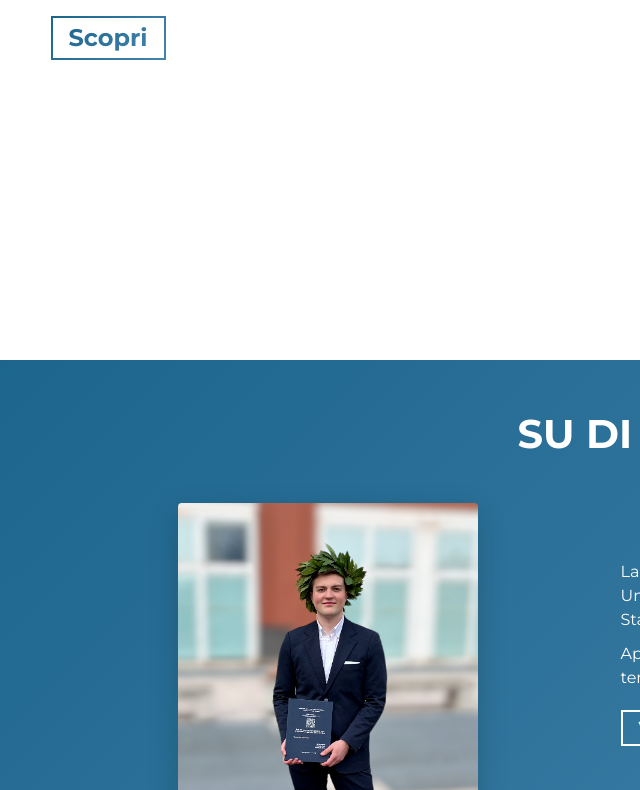
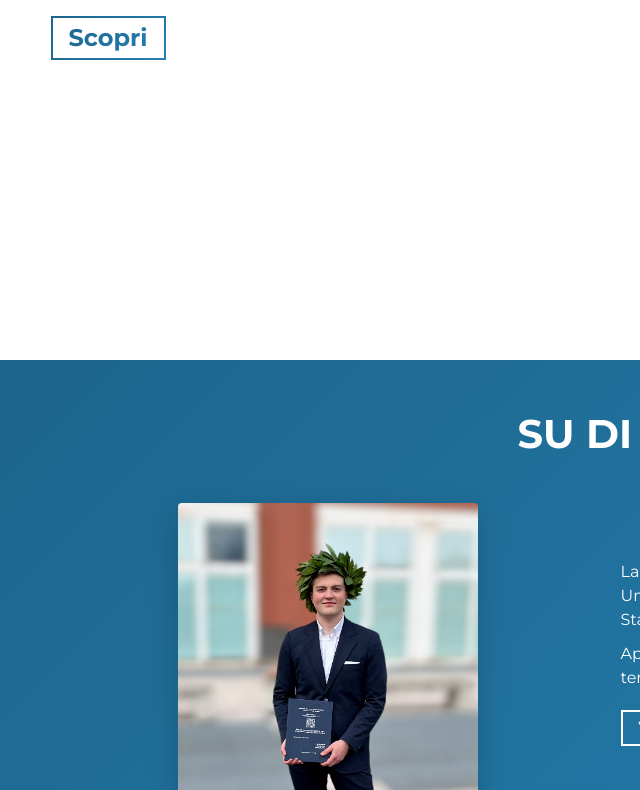
Before and after one commit to alessandrocolello/alessandrocolello, a website built with Parcel: page src/index.html in a window 1280 px wide. Shown: the part 440-1230 px from the top of the page, without its empty margins (27-667 px from the left). Built offline with nearby package versions, Linux system fonts and the light colour scheme.

Commit message:
Update _variables.scss

```diff
--- a/src/sass/abstracts/_variables.scss
+++ b/src/sass/abstracts/_variables.scss
@@ -1,6 +1,6 @@
 // COLORS
 $primary-color: #1C658C;
-$secondary-color: #4483AC;//#0088A5;
+$secondary-color: #2580B1;
 
 $white-color: #fff;
 
```
